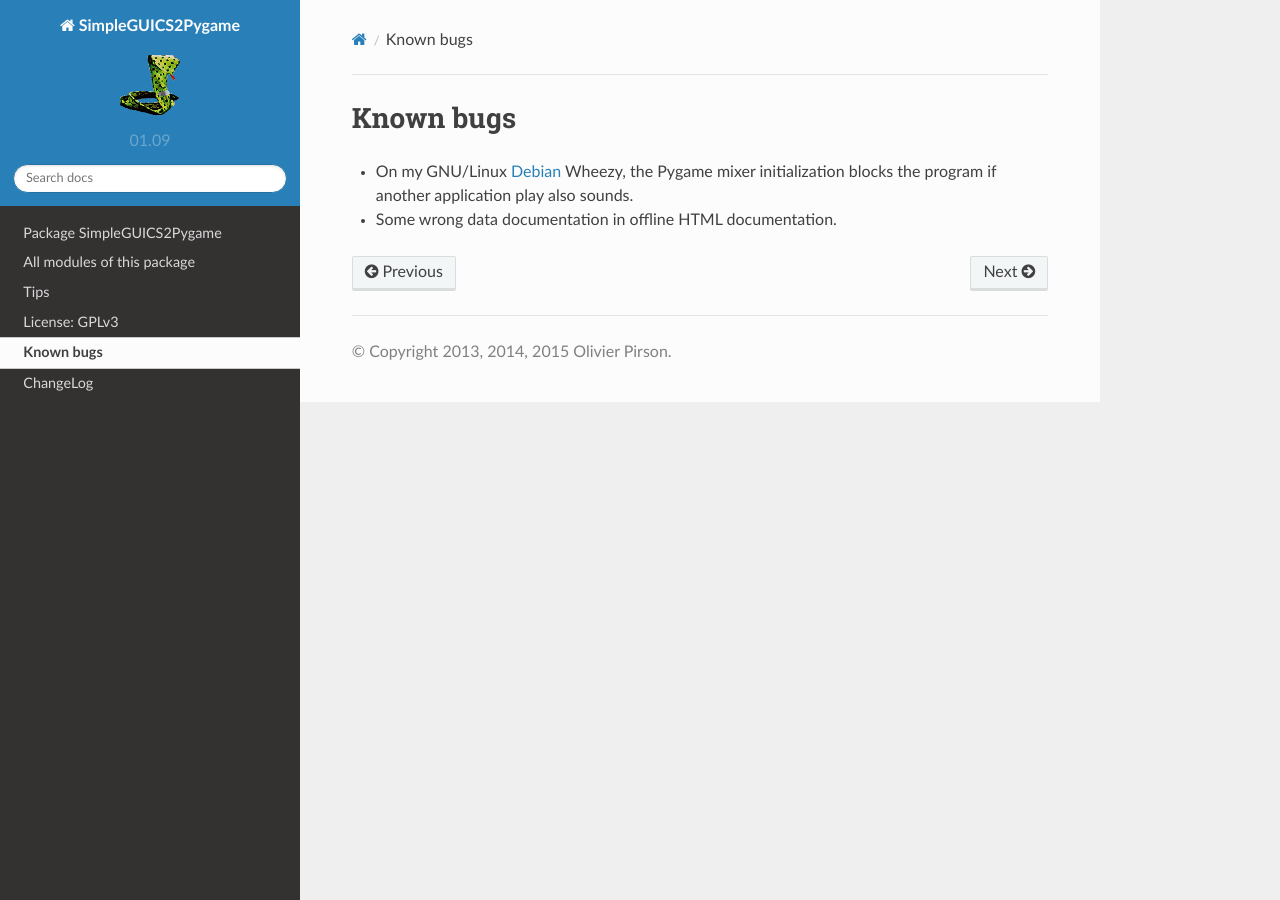
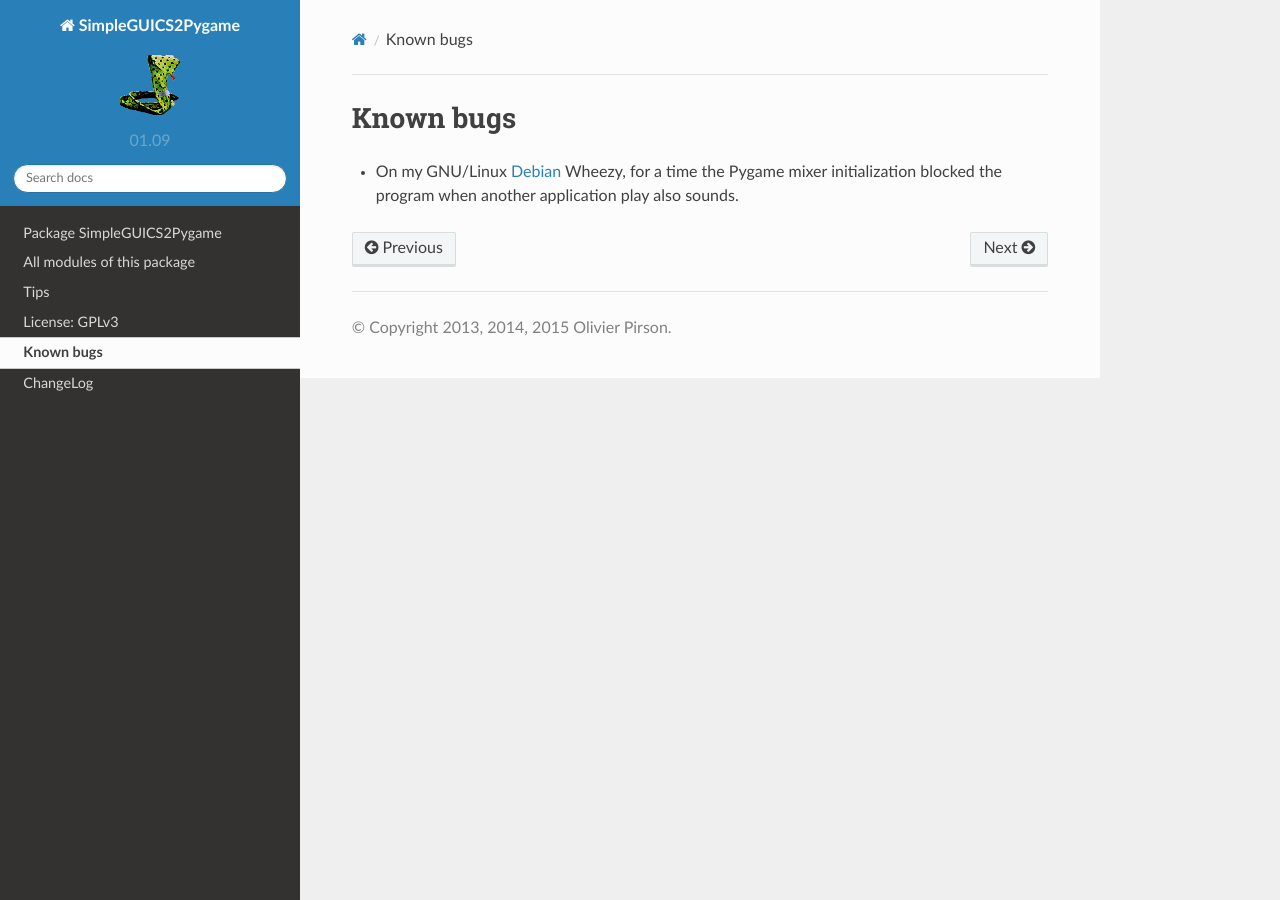
Before and after one commit to rhul-compsoc/SimpleGUICS2Pygame, a Sphinx documentation site: the page built from Sphinx/Bugs.rst, in a window 1280 px wide. Built offline with Sphinx 7.4.7 and the Read the Docs theme 2.0.0, drawn with Linux system fonts in a browser that asks for light colours.

Commit message:
Updated known bugs.

```diff
--- a/Sphinx/Bugs.rst
+++ b/Sphinx/Bugs.rst
@@ -1,7 +1,5 @@
 Known bugs
 ==========
-* On my GNU/Linux Debian_ Wheezy, the Pygame mixer initialization blocks the program if another application play also sounds.
-
-* Some wrong data documentation in offline HTML documentation.
+* On my GNU/Linux Debian_ Wheezy, for a time the Pygame mixer initialization blocked the program when another application play also sounds.
 
 .. _Debian: http://www.debian.org/
```
